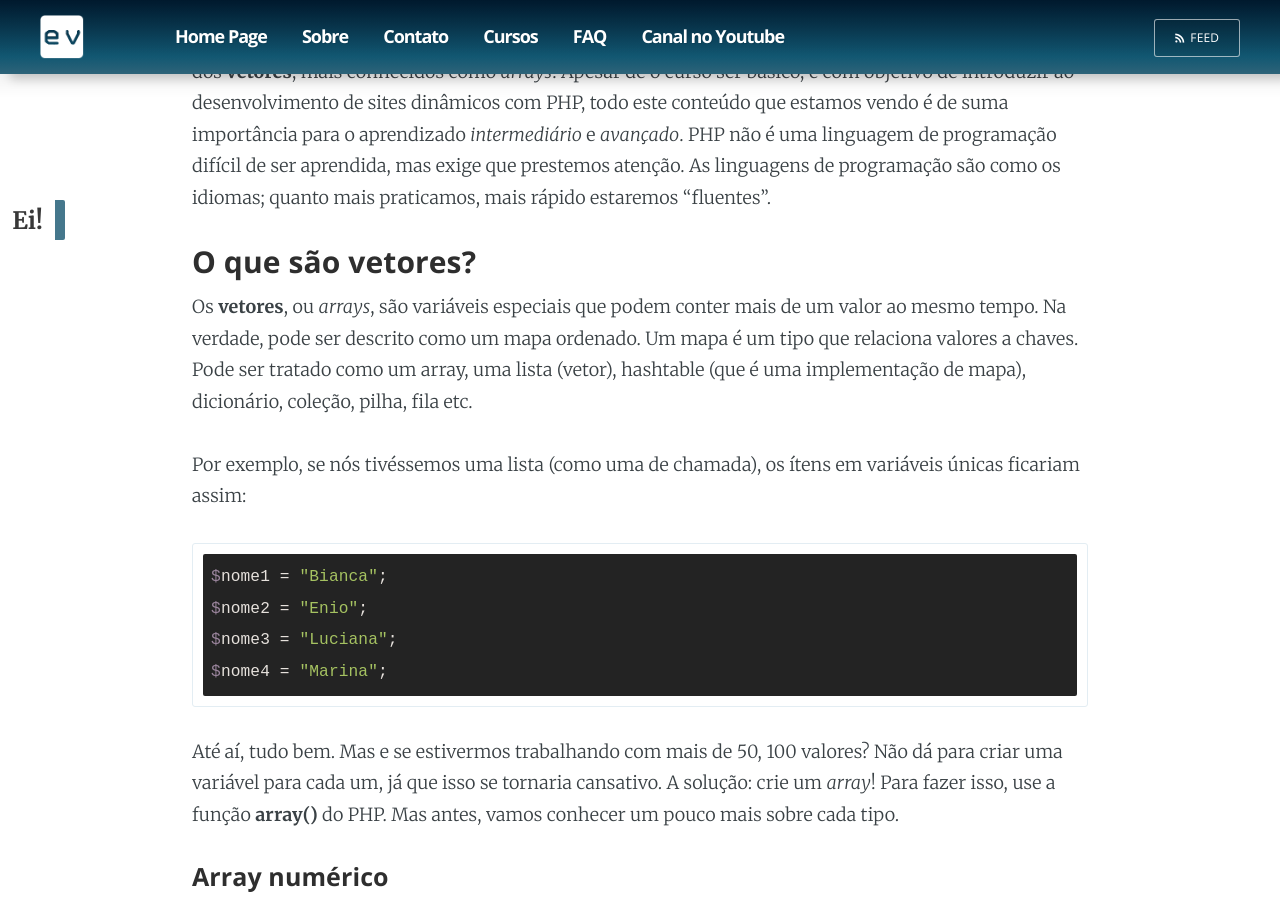
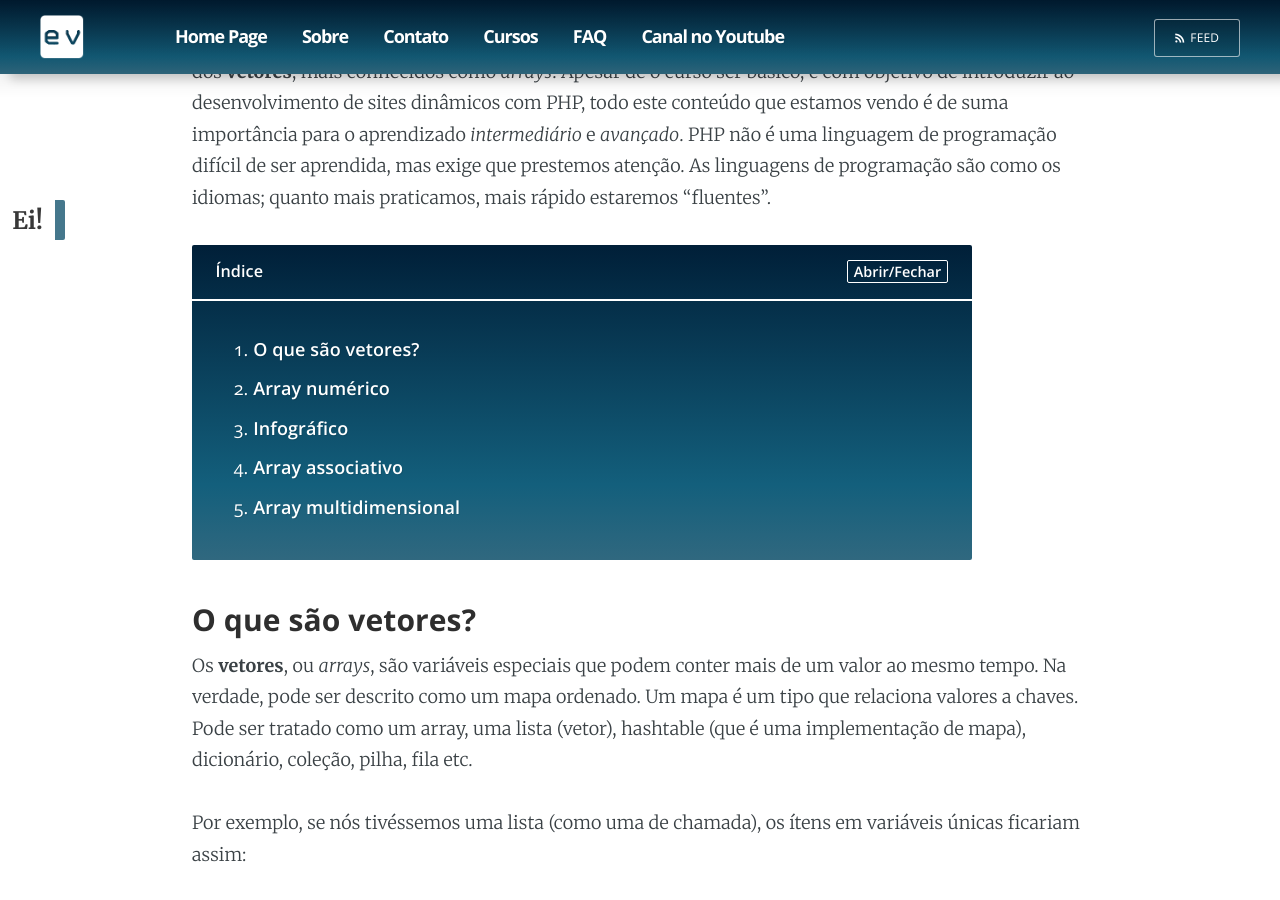
Before and after one commit to EnVolte/envolte.github.io, a Jekyll site: the page built from _cursos/PHP/parte-4.md, in a window 1280 px wide and 900 px high, scrolled down 786 px. Built offline with Jekyll 4.4.1, drawn with Linux system fonts in a browser that asks for light colours; a script that is not in the unit is left out; comment, search, counter and statistics services are not loaded.

Commit message:
Update parte-4.md

````diff
--- a/_cursos/PHP/parte-4.md
+++ b/_cursos/PHP/parte-4.md
@@ -8,6 +8,23 @@ categories: PHP
 
 Na [3ª parte do Curso de PHP](https://envolte.github.io/cursos/PHP/parte-3), ensinei sobre os *Operadores aritiméticos*, *Operadores de atribuição*, *Operadores de comparação* e *Operadores lógicos*. Agora, as coisas vão começar a complicar um pouco com a chegada dos **vetores**, mais conhecidos como *arrays*. Apesar de o curso ser básico, e com objetivo de introduzir ao desenvolvimento de sites dinâmicos com PHP, todo este conteúdo que estamos vendo é de suma importância para o aprendizado *intermediário* e *avançado*. PHP não é uma linguagem de programação difícil de ser aprendida, mas exige que prestemos atenção. As linguagens de programação são como os idiomas; quanto mais praticamos, mais rápido estaremos "fluentes".
 
+<section id="quadro">
+<label>Índice</label> <button class="openclose">Abrir/Fechar</button>
+<div class="linha"></div>
+<section id="indice">
+<ol><!-- indice -->
+
+<li><a href="#01">O que são vetores?</a></li>
+<li><a href="#02">Array numérico</a></li>
+<li><a href="#03">Infográfico</a></li>
+<li><a href="#04">Array associativo</a></li>
+<li><a href="#05">Array multidimensional</a></li>
+
+</ol>
+</section>
+</section><br>
+
+<span id="01"></span>
 ### O que são vetores?
 
 Os **vetores**, ou *arrays*, são variáveis especiais que podem conter mais de um valor ao mesmo tempo. Na verdade, pode ser descrito como um mapa ordenado. Um mapa é um tipo que relaciona valores a chaves. Pode ser tratado como um array, uma lista (vetor), hashtable (que é uma implementação de mapa), dicionário, coleção, pilha, fila etc.
@@ -23,6 +40,7 @@ $nome4 = "Marina";
 
 Até aí, tudo bem. Mas e se estivermos trabalhando com mais de 50, 100 valores? Não dá para criar uma variável para cada um, já que isso se tornaria cansativo. A solução: crie um *array*! Para fazer isso, use a função **array()** do PHP. Mas antes, vamos conhecer um pouco mais sobre cada tipo.
 
+<span id="02"></span>
 #### Array numérico
 
 Arrays numéricos, ou arrays indexados, associam um índex numérico para cada valor. O seu índex pode ser definido automaticamente (sempre iniciam a partir de **0**). Vamos a um exemplo:
@@ -53,6 +71,7 @@ A partir deste momento, acredito que você esteja com seu servidor PHP ligado e
 
 > Se você está usando o **EasyPHP**, tem uma ferramenta muito legal que pode descomplicar os testes em códigos PHP. Ao ligar seu servidor local, procure por *code tester*. Aqui no meu computador fica em [http://127.0.0.1:1111/codetester.php](http://127.0.0.1:1111/codetester.php).
 
+<span id="03"></span>
 <figure>
   <img src="https://envolte.github.io/arquivos/fotos/php01.png" width="auto" />
   <figcaption>Todo o código em PHP é interpretado ao clicar no botão 'interpret'. Note que a estrutura do array foi mostrada com o uso da função print_r, citada acima.</figcaption>
@@ -77,6 +96,7 @@ Você pode ter números inteiros, strings e outros tipos de dados juntos em um a
 
 Neste exemplo, repare que fiz o uso de ```echo```. Isso foi possível porque pegamos cada valor de nosso vetor individualmente, como  strings. Para exibir o resultado, também usei o operador de concatenação "**.**", ligando as strings às variáveis. Se você ficou com dúvida aqui, volte um pouco o curso que eu explico mais sobre esse operador.
 
+<span id="04"></span>
 #### Arrays associativos
 
 Arrays associativos são vetores que usam *nomes* como *chaves* que você associa aos valores. Existem duas maneiras de criar um:
@@ -106,6 +126,7 @@
   <figcaption>Arrays associativos sendo exibidos de duas formas: a primeira com o comando 'echo', e a segunda com 'print_r'.</figcaption>
   </figure>
 
+<span id="05"></span>
 #### Arrays multidimensionais
 
 Um array multidimensional é um vetor que contém mais de um array, ou seja, um vetor dentro de outro. A dimensão de um array indica o número de índices que serão precisos para selecionar um elemento. Podemos construir uma estrututa com diversas dimensões, mas as que ultrapassam 3 níveis são mais difíceis de serem gerenciadas.
````
